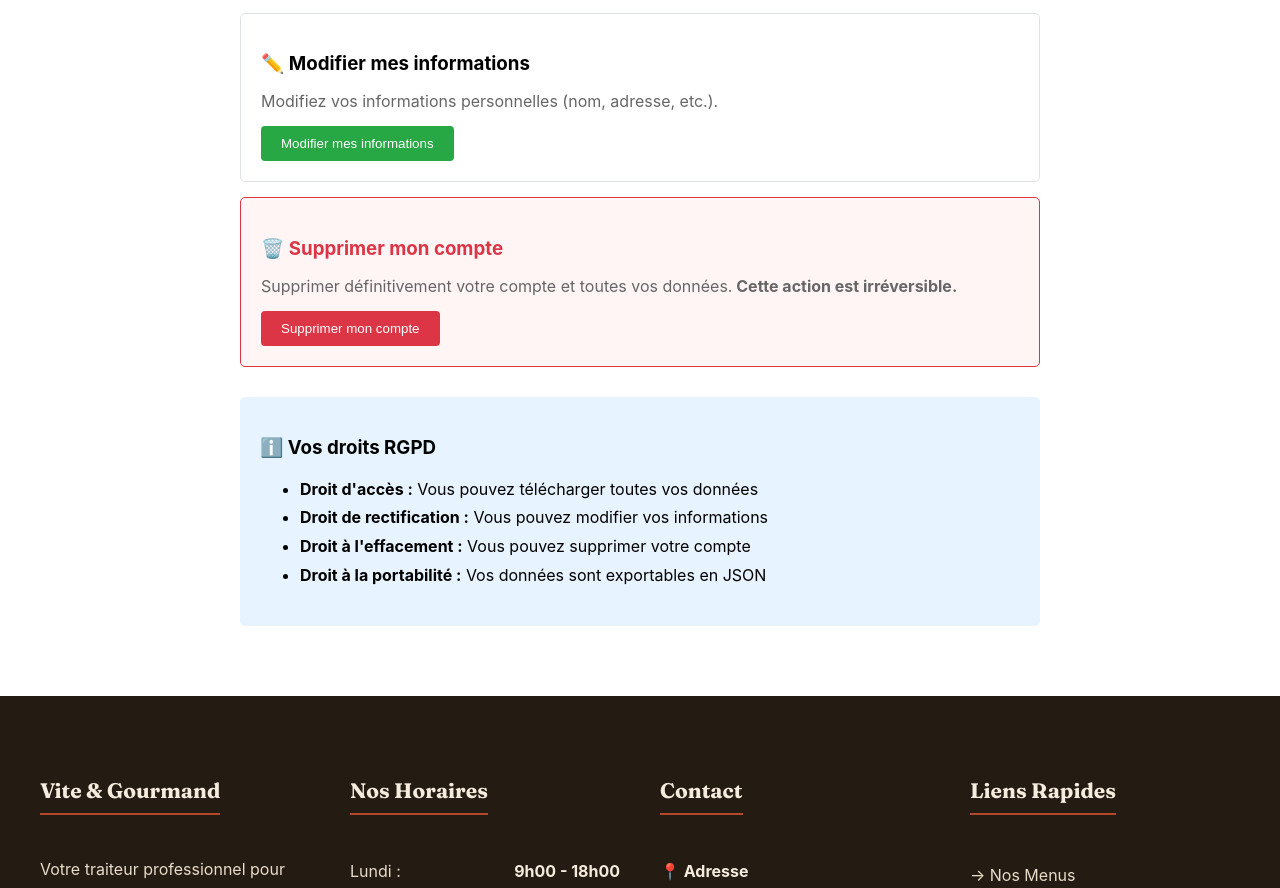
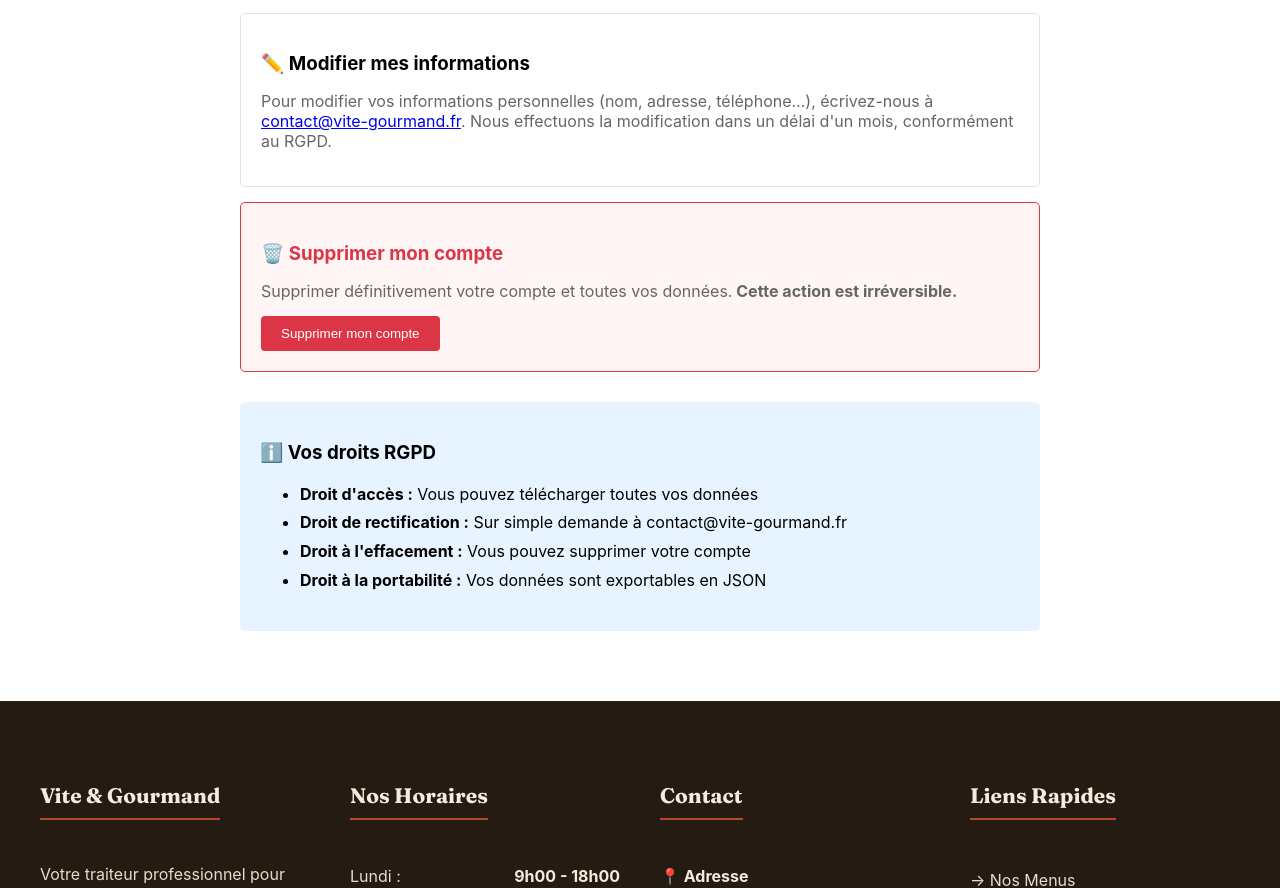
Before and after one commit to yvesnet9/vite-gourmand, a React (Create React App) app in the folder frontend/: page /mes-donnees in a window 1280 px wide. Shown: the part 815-1703 px from the top of the page. Built offline with nearby package versions, Linux system fonts and the light colour scheme; no server answers; sample sign-in values are in the browser's storage.

Commit message:
fix: rectification RGPD sur demande (suppression du lien vers une page inexistante)

```diff
--- a/frontend/src/pages/rgpd/MesDonneesPage.js
+++ b/frontend/src/pages/rgpd/MesDonneesPage.js
@@ -98,22 +98,12 @@ const MesDonneesPage = () => {
           marginBottom: '15px'
         }}>
           <h3 style={{ marginBottom: '10px' }}>✏️ Modifier mes informations</h3>
-          <p style={{ color: '#666', marginBottom: '15px' }}>
-            Modifiez vos informations personnelles (nom, adresse, etc.).
+                    <p style={{ color: '#666', marginBottom: '15px' }}>
+            Pour modifier vos informations personnelles (nom, adresse, téléphone…),
+            écrivez-nous à{' '}
+            <a href="mailto:contact@vite-gourmand.fr">contact@vite-gourmand.fr</a>.
+            Nous effectuons la modification dans un délai d'un mois, conformément au RGPD.
           </p>
-          <button
-            onClick={() => navigate('/profile')}
-            style={{
-              padding: '10px 20px',
-              background: '#28a745',
-              color: 'white',
-              border: 'none',
-              borderRadius: '4px',
-              cursor: 'pointer'
-            }}
-          >
-            Modifier mes informations
-          </button>
         </div>
 
         {/* Supprimer mon compte */}
@@ -154,7 +144,7 @@ const MesDonneesPage = () => {
         <h3 style={{ marginBottom: '10px' }}>ℹ️ Vos droits RGPD</h3>
         <ul style={{ lineHeight: '1.8' }}>
           <li><strong>Droit d'accès :</strong> Vous pouvez télécharger toutes vos données</li>
-          <li><strong>Droit de rectification :</strong> Vous pouvez modifier vos informations</li>
+          <li><strong>Droit de rectification :</strong> Sur simple demande à contact@vite-gourmand.fr</li>
           <li><strong>Droit à l'effacement :</strong> Vous pouvez supprimer votre compte</li>
           <li><strong>Droit à la portabilité :</strong> Vos données sont exportables en JSON</li>
         </ul>
```
